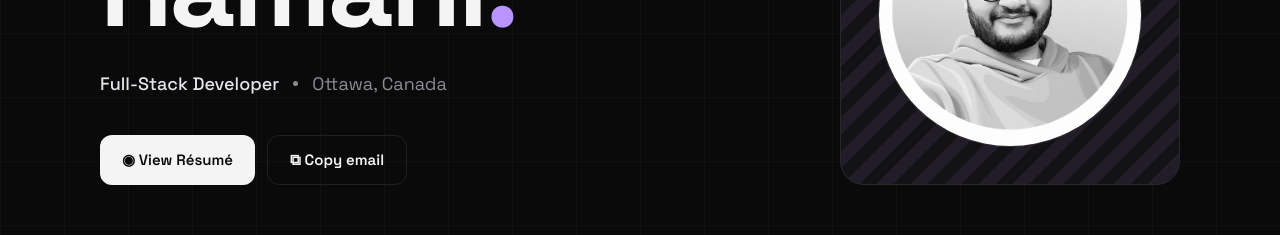
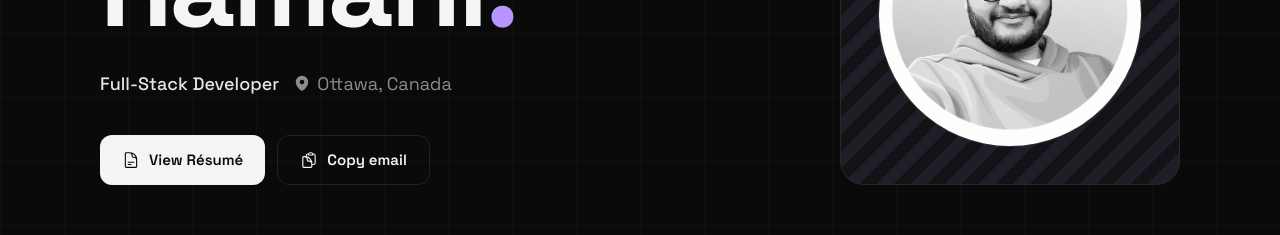
Before and after one commit to urmishr/portfolio, a React (Vite) app: page / in a window 1280 px wide. Shown: the part 415-650 px from the top of the page. Built offline with nearby package versions, Linux system fonts and the light colour scheme.

Commit message:
Polish kinetic hero controls

```diff
--- a/src/components/kinetic/Hero.jsx
+++ b/src/components/kinetic/Hero.jsx
@@ -1,5 +1,6 @@
 import { useRef, useState } from 'react';
 import copy from 'copy-to-clipboard';
+import { HiCheck, HiMapPin, HiOutlineClipboardDocument, HiOutlineDocumentText } from 'react-icons/hi2';
 import styles from './Hero.module.css';
 import ResumePreviewModal from '../ResumePreviewModal';
 import { EMAIL } from '../../data/kinetic';
@@ -42,8 +43,10 @@ export default function Hero() {
           </h1>
           <div data-reveal className={`${styles.meta} delay-3`}>
             <span className={styles.metaStrong}>Full-Stack Developer</span>
-            <span className={styles.metaDot} />
-            <span>Ottawa, Canada</span>
+            <span className={styles.metaLocation}>
+              <HiMapPin className={styles.metaLocationIcon} aria-hidden="true" focusable="false" />
+              Ottawa, Canada
+            </span>
           </div>
           <div data-reveal className={`${styles.actions} delay-4`}>
             <a
@@ -55,10 +58,21 @@ export default function Hero() {
                 setResumeOpen(true);
               }}
             >
-              ◉ View Résumé
+              <HiOutlineDocumentText className={styles.buttonIcon} aria-hidden="true" focusable="false" />
+              View Résumé
             </a>
             <button data-mag type="button" className={styles.copyBtn} onClick={handleCopyEmail}>
-              {copied ? <span className={styles.accentText}>✓ Copied</span> : <span>⧉ Copy email</span>}
+              {copied ? (
+                <span className={styles.accentText}>
+                  <HiCheck className={styles.buttonIcon} aria-hidden="true" focusable="false" />
+                  Copied
+                </span>
+              ) : (
+                <>
+                  <HiOutlineClipboardDocument className={styles.buttonIcon} aria-hidden="true" focusable="false" />
+                  Copy email
+                </>
+              )}
             </button>
           </div>
         </div>
--- a/src/components/kinetic/Hero.module.css
+++ b/src/components/kinetic/Hero.module.css
@@ -96,11 +96,17 @@
   font-weight: 500;
 }
 
-.metaDot {
-  width: 5px;
-  height: 5px;
-  border-radius: 50%;
-  background: var(--muted);
+.metaLocation {
+  display: inline-flex;
+  align-items: center;
+  gap: 6px;
+}
+
+.metaLocationIcon {
+  width: 18px;
+  height: 18px;
+  color: var(--muted);
+  flex: 0 0 auto;
 }
 
 .actions {
@@ -170,7 +176,16 @@
   opacity: 1;
 }
 
+.buttonIcon {
+  width: 18px;
+  height: 18px;
+  flex: 0 0 auto;
+}
+
 .accentText {
+  display: inline-flex;
+  align-items: center;
+  gap: 9px;
   color: var(--accent);
 }
 
```
